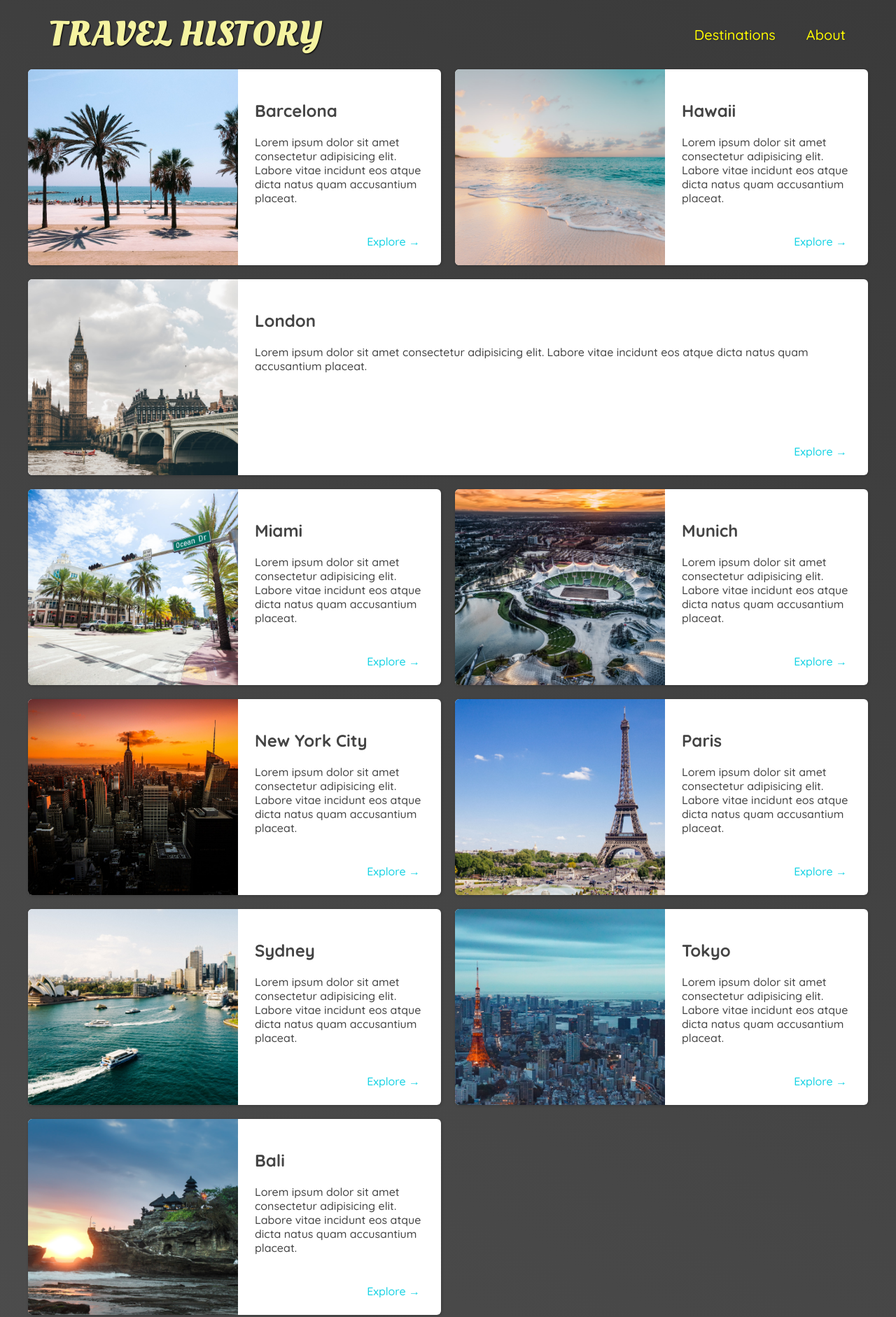
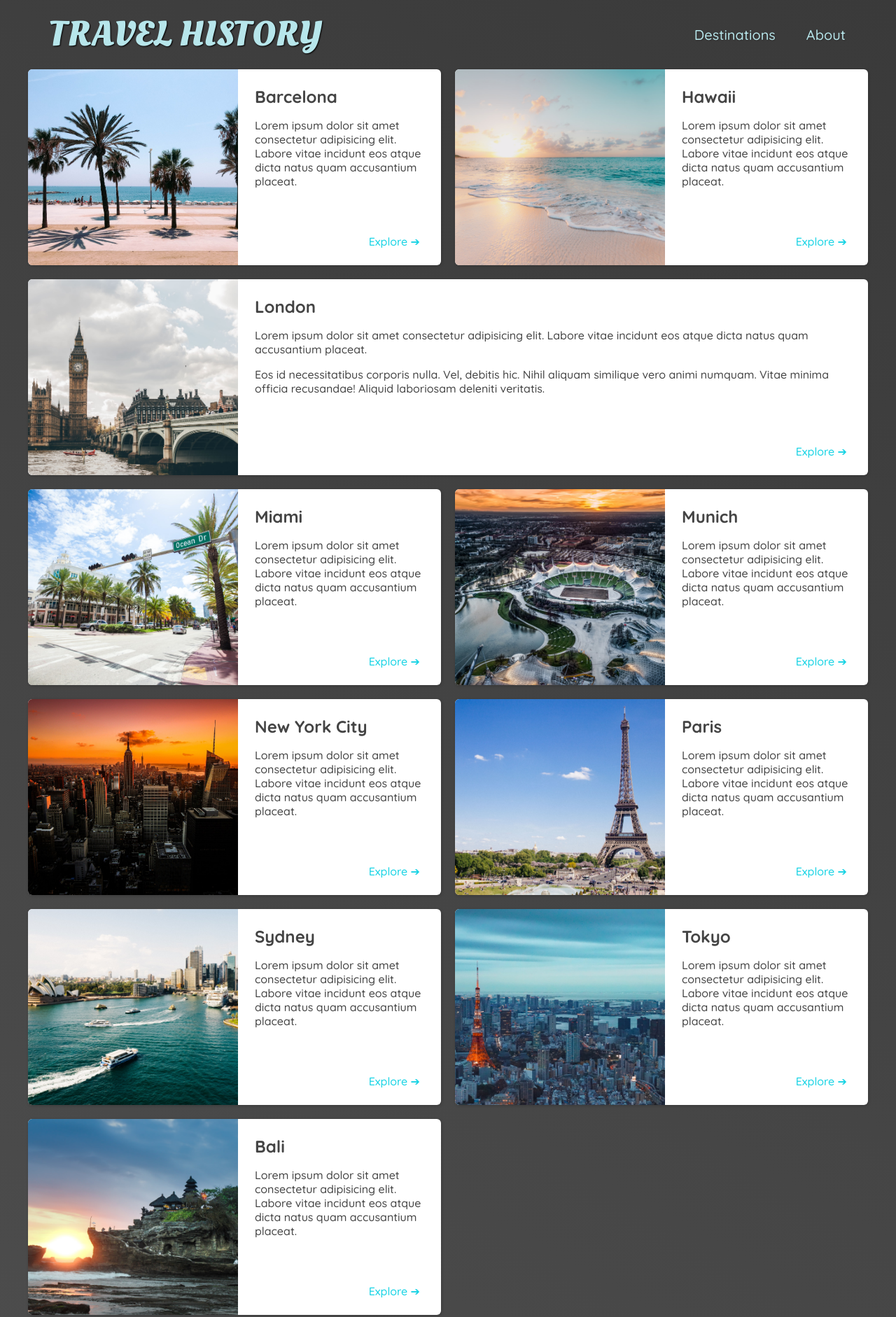
Before and after one commit to davidheweb/travel-history, a plain HTML site: page places.html in a window 1280 px wide. Shown: the top 1882 px of the page at 70% size. Drawn offline with Linux system fonts and the light colour scheme.

Commit message:
Finishing Touches
- Changed social media icons and links
- Reorganized the folders
- Changed navbar colors for places.html
- Added arrow in Explore button through CSS
- Fixed some minor styles bugs

```diff
--- a/places.html
+++ b/places.html
@@ -6,18 +6,18 @@
       href="https://fonts.googleapis.com/css2?family=Raleway:wght@700&family=Oleo+Script:wght@700&family=Quicksand:wght@300;500;700&display=swap"
       rel="stylesheet"
     />
-    <link rel="stylesheet" href="shared.css" />
-    <link rel="stylesheet" href="places.css" />
+    <link rel="stylesheet" href="styles/shared.css" />
+    <link rel="stylesheet" href="styles/places.css" />
     <title>Travel History</title>
   </head>
   <body>
     <header>
       <div id="web-logo">
-        <a href="/index.html">Travel History</a>
+        <a href="index.html">Travel History</a>
       </div>
       <nav>
         <ul>
-          <li><a href="/places.html">Destinations</a></li>
+          <li><a href="places.html">Destinations</a></li>
           <li><a href="">About</a></li>
         </ul>
       </nav>
@@ -35,7 +35,9 @@
               </p>
             </div>
             <div class="actions">
-              <a href="https://en.wikipedia.org/wiki/Barcelona">Explore &#x2192</a>
+              <a href="https://en.wikipedia.org/wiki/Barcelona" target="_blank"
+                >Explore</a
+              >
             </div>
           </div>
         </li>
@@ -50,7 +52,9 @@
               </p>
             </div>
             <div class="actions">
-              <a href="hhttps://en.wikipedia.org/wiki/Hawaii">Explore &#x2192</a>
+              <a href="https://en.wikipedia.org/wiki/Hawaii" target="_blank"
+                >Explore</a
+              >
             </div>
           </div>
         </li>
@@ -63,9 +67,16 @@
                 Lorem ipsum dolor sit amet consectetur adipisicing elit. Labore
                 vitae incidunt eos atque dicta natus quam accusantium placeat.
               </p>
+              <p>
+                Eos id necessitatibus corporis nulla. Vel, debitis hic. Nihil
+                aliquam similique vero animi numquam. Vitae minima officia
+                recusandae! Aliquid laboriosam deleniti veritatis.
+              </p>
             </div>
             <div class="actions">
-              <a href="https://en.wikipedia.org/wiki/London">Explore &#x2192</a>
+              <a href="https://en.wikipedia.org/wiki/London" target="_blank"
+                >Explore</a
+              >
             </div>
           </div>
         </li>
@@ -80,7 +91,9 @@
               </p>
             </div>
             <div class="actions">
-              <a href="https://en.wikipedia.org/wiki/Miami">Explore &#x2192</a>
+              <a href="https://en.wikipedia.org/wiki/Miami" target="_blank"
+                >Explore</a
+              >
             </div>
           </div>
         </li>
@@ -95,12 +108,17 @@
               </p>
             </div>
             <div class="actions">
-              <a href="https://en.wikipedia.org/wiki/Munich">Explore &#x2192</a>
+              <a href="https://en.wikipedia.org/wiki/Munich" target="_blank"
+                >Explore</a
+              >
             </div>
           </div>
         </li>
         <li>
-          <img src="images/places/new-york-city.jpg" alt="New York City skyline" />
+          <img
+            src="images/places/new-york-city.jpg"
+            alt="New York City skyline"
+          />
           <div class="item-content">
             <div>
               <h2>New York City</h2>
@@ -110,8 +128,10 @@
               </p>
             </div>
             <div class="actions">
-              <a href="https://en.wikipedia.org/wiki/New_York_City"
-                >Explore &#x2192</a
+              <a
+                href="https://en.wikipedia.org/wiki/New_York_City"
+                target="_blank"
+                >Explore</a
               >
             </div>
           </div>
@@ -127,7 +147,9 @@
               </p>
             </div>
             <div class="actions">
-              <a href="https://en.wikipedia.org/wiki/Paris">Explore &#x2192</a>
+              <a href="https://en.wikipedia.org/wiki/Paris" target="_blank"
+                >Explore</a
+              >
             </div>
           </div>
         </li>
@@ -142,7 +164,9 @@
               </p>
             </div>
             <div class="actions">
-              <a href="https://en.wikipedia.org/wiki/Sydney">Explore &#x2192</a>
+              <a href="https://en.wikipedia.org/wiki/Sydney" target="_blank"
+                >Explore</a
+              >
             </div>
           </div>
         </li>
@@ -157,7 +181,9 @@
               </p>
             </div>
             <div class="actions">
-              <a href="https://en.wikipedia.org/wiki/Tokyo">Explore &#x2192</a>
+              <a href="https://en.wikipedia.org/wiki/Tokyo" target="_blank"
+                >Explore</a
+              >
             </div>
           </div>
         </li>
@@ -172,7 +198,9 @@
               </p>
             </div>
             <div class="actions">
-              <a href="https://en.wikipedia.org/wiki/Bali">Explore &#x2192</a>
+              <a href="https://en.wikipedia.org/wiki/Bali" target="_blank"
+                >Explore</a
+              >
             </div>
           </div>
         </li>
@@ -181,13 +209,13 @@
     <footer>
       <ul>
         <li>
-          <a href="https://www.instagram.com" target="_blank"
-            ><img src="/images/icons/insta.png" alt="Instagram logo"
+          <a href="https://github.com/davidheweb" target="_blank"
+            ><img src="/images/icons/github.png" alt="GitHub logo"
           /></a>
         </li>
         <li>
-          <a href="https://www.facebook.com" target="_blank"
-            ><img src="/images/icons/facebook.png" alt="Facebook logo"
+          <a href="https://twitter.com/davidheweb" target="_blank"
+            ><img src="/images/icons/twitter.png" alt="Twitter logo"
           /></a>
         </li>
       </ul>
--- a/places.css
+++ b/styles/places.css
@@ -3,8 +3,21 @@ body {
   color: rgb(68, 68, 68);
 }
 
+#web-logo a {
+  color: rgb(183, 230, 235);
+}
+
 header {
   position: static;
+}
+
+header a {
+  color: rgb(183, 230, 235);
+}
+
+header nav a:hover {
+  background-color: rgb(183, 230, 235);
+  color: rgb(59, 59, 59);
 }
 
 main ul {
@@ -40,6 +53,10 @@ main li img {
   justify-content: space-between;
 }
 
+.item-content h2 {
+  margin: 0;
+}
+
 .actions {
   text-align: right;
 }
@@ -54,3 +71,7 @@ main li img {
 .actions a:hover {
   background-color: rgb(235, 253, 255);
 }
+
+.actions a::after {
+  content: " ➔";
+}
--- a/shared.css
+++ b/styles/shared.css
@@ -46,7 +46,7 @@ header a {
   border-radius: 6px;
 }
 
-header a:hover {
+header nav a:hover {
   color: rgb(77, 77, 77);
   background-color: rgb(255, 251, 0);
 }
```
Also changed, not shown: index.html (+12 -12 lines), images/icons/facebook.png (deleted), images/icons/github.png (added), images/icons/insta.png (deleted), images/icons/twitter.png (added), styles/styles.css (renamed from styles.css).
